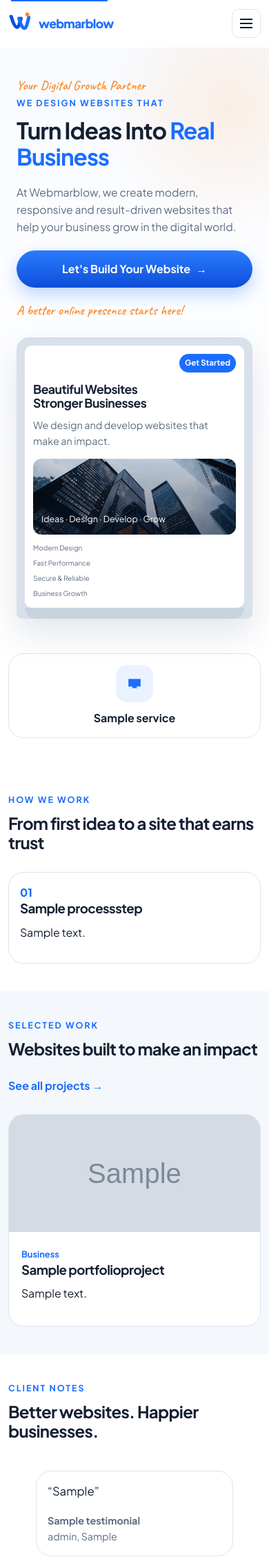
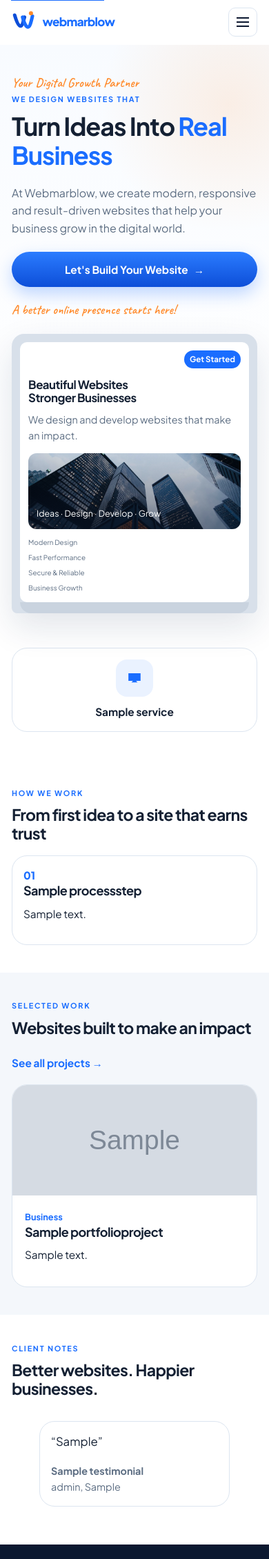
Before and after one commit to tejastalole/webmarblow, a Django app: page / in a window 390 px wide. Shown: the top 2260 px of the page at 69% size. Run offline with Django 5.2, Linux system fonts and the light colour scheme; tables that the repository leaves empty hold one stand-in row (values such as "Sample post"); grey boxes marked "Sample" are stand-in pictures.

Commit message:
Scale typography and spacing fluidly with screen size.
Co-authored-by: Cursor <cursoragent@cursor.com>

```diff
--- a/website/static/website/css/style.css
+++ b/website/static/website/css/style.css
@@ -11,6 +11,21 @@
   --white: #ffffff;
   --shadow: 0 20px 50px rgba(13, 40, 80, 0.12);
   --radius: 22px;
+
+  /* Fluid type + space that scale with screen width */
+  --fs-body: clamp(0.95rem, 0.9rem + 0.25vw, 1.05rem);
+  --fs-lead: clamp(1rem, 0.95rem + 0.35vw, 1.15rem);
+  --fs-h1: clamp(2rem, 1.35rem + 2.8vw, 4.2rem);
+  --fs-h2: clamp(1.45rem, 1.2rem + 1.2vw, 2.35rem);
+  --fs-h3: clamp(1.1rem, 1.02rem + 0.45vw, 1.35rem);
+  --fs-eyebrow: clamp(0.68rem, 0.64rem + 0.15vw, 0.78rem);
+  --fs-hand: clamp(1.15rem, 1.05rem + 0.55vw, 1.55rem);
+  --fs-nav: clamp(0.92rem, 0.88rem + 0.2vw, 1rem);
+  --space-section: clamp(2.5rem, 1.8rem + 3.5vw, 5rem);
+  --space-gap: clamp(1.1rem, 0.9rem + 1.2vw, 3rem);
+  --pad-card: clamp(1rem, 0.9rem + 0.6vw, 1.4rem);
+  --container-pad: clamp(1rem, 0.7rem + 1.5vw, 3rem);
+  --header-h: clamp(64px, 60px + 1vw, 78px);
 }
 
 * {
@@ -26,6 +41,7 @@ body {
   color: var(--ink);
   background: var(--white);
   font-family: "Plus Jakarta Sans", sans-serif;
+  font-size: var(--fs-body);
   line-height: 1.6;
   overflow-x: hidden;
 }
@@ -47,6 +63,18 @@ h3 {
   line-height: 1.15;
   letter-spacing: -0.03em;
   margin: 0 0 0.6em;
+}
+
+h1 {
+  font-size: var(--fs-h1);
+}
+
+h2 {
+  font-size: var(--fs-h2);
+}
+
+h3 {
+  font-size: var(--fs-h3);
 }
 
 p {
@@ -79,18 +107,18 @@ p {
 }
 
 .container {
-  width: min(1320px, calc(100% - 48px));
+  width: min(1320px, calc(100% - (var(--container-pad) * 2)));
   margin: 0 auto;
 }
 
 .narrow {
-  width: min(820px, calc(100% - 48px));
+  width: min(820px, calc(100% - (var(--container-pad) * 2)));
 }
 
 .handwritten {
   font-family: Caveat, cursive;
   color: var(--orange);
-  font-size: 1.45rem;
+  font-size: var(--fs-hand);
   font-weight: 600;
   margin: 0;
 }
@@ -98,7 +126,7 @@ p {
 .eyebrow {
   text-transform: uppercase;
   letter-spacing: 0.16em;
-  font-size: 0.78rem;
+  font-size: var(--fs-eyebrow);
   font-weight: 700;
   color: var(--blue);
   margin-bottom: 10px;
@@ -107,7 +135,7 @@ p {
 .lead,
 .body-copy {
   color: var(--muted);
-  font-size: 1.05rem;
+  font-size: var(--fs-lead);
   max-width: 58ch;
 }
 
@@ -133,8 +161,9 @@ p {
   gap: 8px;
   border: 0;
   border-radius: 999px;
-  padding: 13px 22px;
+  padding: clamp(10px, 0.55rem + 0.4vw, 13px) clamp(16px, 0.9rem + 0.8vw, 22px);
   font: inherit;
+  font-size: clamp(0.9rem, 0.86rem + 0.2vw, 1rem);
   font-weight: 700;
   cursor: pointer;
   transition: transform 0.15s ease, box-shadow 0.15s ease, background 0.15s ease;
@@ -157,11 +186,13 @@ p {
 }
 
 .btn-lg {
-  padding: 16px 26px;
+  padding: clamp(12px, 0.7rem + 0.5vw, 16px) clamp(18px, 1rem + 1vw, 26px);
+  font-size: clamp(0.95rem, 0.9rem + 0.25vw, 1.05rem);
 }
 
 .btn-small {
   padding: 10px 16px;
+  font-size: 0.92rem;
 }
 
 .btn:hover {
@@ -190,7 +221,7 @@ p {
   display: flex;
   align-items: center;
   justify-content: space-between;
-  min-height: 78px;
+  min-height: var(--header-h);
   gap: 20px;
   position: relative;
 }
@@ -199,24 +230,25 @@ p {
   display: flex;
   align-items: center;
   gap: 10px;
+  min-width: 0;
 }
 
 .brand-mark svg {
-  width: 42px;
-  height: 42px;
+  width: clamp(34px, 32px + 0.6vw, 42px);
+  height: clamp(34px, 32px + 0.6vw, 42px);
 }
 
 .brand-name {
   display: block;
   font-weight: 800;
-  font-size: 1.25rem;
+  font-size: clamp(1.05rem, 0.98rem + 0.35vw, 1.25rem);
   color: var(--blue);
   letter-spacing: -0.04em;
 }
 
 .brand-tag {
   display: block;
-  font-size: 0.68rem;
+  font-size: clamp(0.58rem, 0.55rem + 0.12vw, 0.68rem);
   letter-spacing: 0.12em;
   color: var(--muted);
 }
@@ -224,8 +256,9 @@ p {
 .site-nav {
   display: flex;
   align-items: center;
-  gap: 22px;
+  gap: clamp(14px, 0.8rem + 0.8vw, 22px);
   font-weight: 600;
+  font-size: var(--fs-nav);
 }
 
 .site-nav a[aria-current="page"] {
@@ -252,11 +285,11 @@ p {
 .hero,
 .page-hero,
 .section {
-  padding: 72px 0;
+  padding: var(--space-section) 0;
 }
 
 .hero {
-  min-height: calc(100vh - 78px);
+  min-height: calc(100vh - var(--header-h));
   display: flex;
   align-items: center;
   background:
@@ -265,7 +298,7 @@ p {
 }
 
 .hero > .container {
-  width: min(1320px, calc(100% - 48px));
+  width: min(1320px, calc(100% - (var(--container-pad) * 2)));
 }
 
 .hero-grid,
@@ -274,12 +307,13 @@ p {
 .about-grid {
   display: grid;
   grid-template-columns: 1.05fr 0.95fr;
-  gap: 48px;
+  gap: var(--space-gap);
   align-items: center;
 }
 
-.hero-copy h1 {
-  font-size: clamp(2.4rem, 5vw, 4.2rem);
+.hero-copy h1,
+.page-hero h1 {
+  font-size: var(--fs-h1);
 }
 
 .hero-actions {
@@ -439,7 +473,7 @@ p {
   background: white;
   border: 1px solid var(--line);
   border-radius: var(--radius);
-  padding: 22px;
+  padding: var(--pad-card);
 }
 
 .icon-item {
@@ -502,7 +536,7 @@ p {
 }
 
 .section-head {
-  margin-bottom: 28px;
+  margin-bottom: clamp(1.1rem, 0.9rem + 1vw, 1.75rem);
 }
 
 .section-head.split {
@@ -634,7 +668,7 @@ p {
 }
 
 .page-hero h1 {
-  font-size: clamp(2.1rem, 4vw, 3.4rem);
+  font-size: var(--fs-h1);
 }
 
 .service-card ul,
@@ -824,26 +858,19 @@ p {
     right: 0;
     width: 130px;
   }
-
-  .hero-grid,
-  .detail-layout,
-  .contact-grid,
-  .about-grid {
-    gap: 32px;
-  }
 }
 
 /* Mobile / small tablet */
 @media (max-width: 900px) {
-  .container,
-  .narrow {
-    width: calc(100% - 32px);
+  :root {
+    --fs-h1: clamp(1.85rem, 1.2rem + 4.5vw, 2.7rem);
+    --fs-h2: clamp(1.3rem, 1.1rem + 1.4vw, 1.85rem);
+    --space-section: clamp(2.4rem, 2rem + 2vw, 3.4rem);
   }
 
-  .hero,
-  .page-hero,
-  .section {
-    padding: 52px 0;
+  .hero {
+    min-height: 0;
+    align-items: stretch;
   }
 
   .hero-grid,
@@ -867,7 +894,6 @@ p {
   .detail-layout,
   .contact-grid,
   .about-grid {
-    gap: 24px;
     align-items: start;
   }
 
@@ -875,10 +901,6 @@ p {
     flex-direction: column;
     align-items: flex-start;
     gap: 12px;
-  }
-
-  .header-inner {
-    min-height: 68px;
   }
 
   .nav-toggle {
@@ -960,7 +982,11 @@ p {
   }
 
   .feature-image {
-    height: 240px;
+    height: clamp(180px, 45vw, 260px);
+  }
+
+  .project-card img {
+    height: clamp(160px, 40vw, 210px);
   }
 
   .footer-bar-inner {
@@ -981,84 +1007,26 @@ p {
 
 /* Phone */
 @media (max-width: 600px) {
-  .container,
-  .narrow {
-    width: calc(100% - 24px);
-  }
-
-  .hero,
-  .page-hero,
-  .section {
-    padding: 40px 0;
-  }
-
-  .page-hero {
-    padding-bottom: 24px;
+  :root {
+    --fs-h1: clamp(1.7rem, 1.1rem + 5.5vw, 2.25rem);
+    --fs-lead: clamp(0.95rem, 0.9rem + 0.4vw, 1.05rem);
+    --pad-card: 1rem;
   }
 
   .brand-tag {
     display: none;
   }
 
-  .brand-name {
-    font-size: 1.1rem;
-  }
-
-  .brand-mark svg {
-    width: 34px;
-    height: 34px;
-  }
-
-  .hero-copy h1,
-  .page-hero h1 {
-    font-size: clamp(1.85rem, 8.5vw, 2.5rem);
-    word-break: break-word;
-  }
-
-  .lead,
-  .body-copy {
-    font-size: 0.98rem;
-  }
-
-  .handwritten {
-    font-size: 1.2rem;
-  }
-
-  .btn-lg {
-    padding: 14px 20px;
-  }
-
-  .icon-item,
-  .step-card,
-  .service-card,
-  .quote-card,
-  .team-card,
-  .form-card,
-  .side-card,
-  .stat-card {
-    padding: 16px;
-  }
-
-  .project-card img {
-    height: 170px;
-  }
-
-  .feature-image {
-    height: 190px;
-    border-radius: 16px;
+  .phone {
+    display: none;
   }
 
   .mini-features {
     grid-template-columns: 1fr;
   }
 
-  .cta-band {
-    padding: 40px 0;
-  }
-
-  .footer-grid {
-    padding: 36px 0 20px;
-    gap: 20px;
+  .feature-image {
+    border-radius: 16px;
   }
 
   .chip {
@@ -1067,12 +1035,12 @@ p {
   }
 
   .laptop-screen {
-    min-height: 220px;
+    min-height: 200px;
     padding: 12px;
   }
 
   .laptop-screen h2 {
-    font-size: 1.1rem;
+    font-size: 1.05rem;
   }
 }
 
```
Also changed, not shown: 1 other file.
